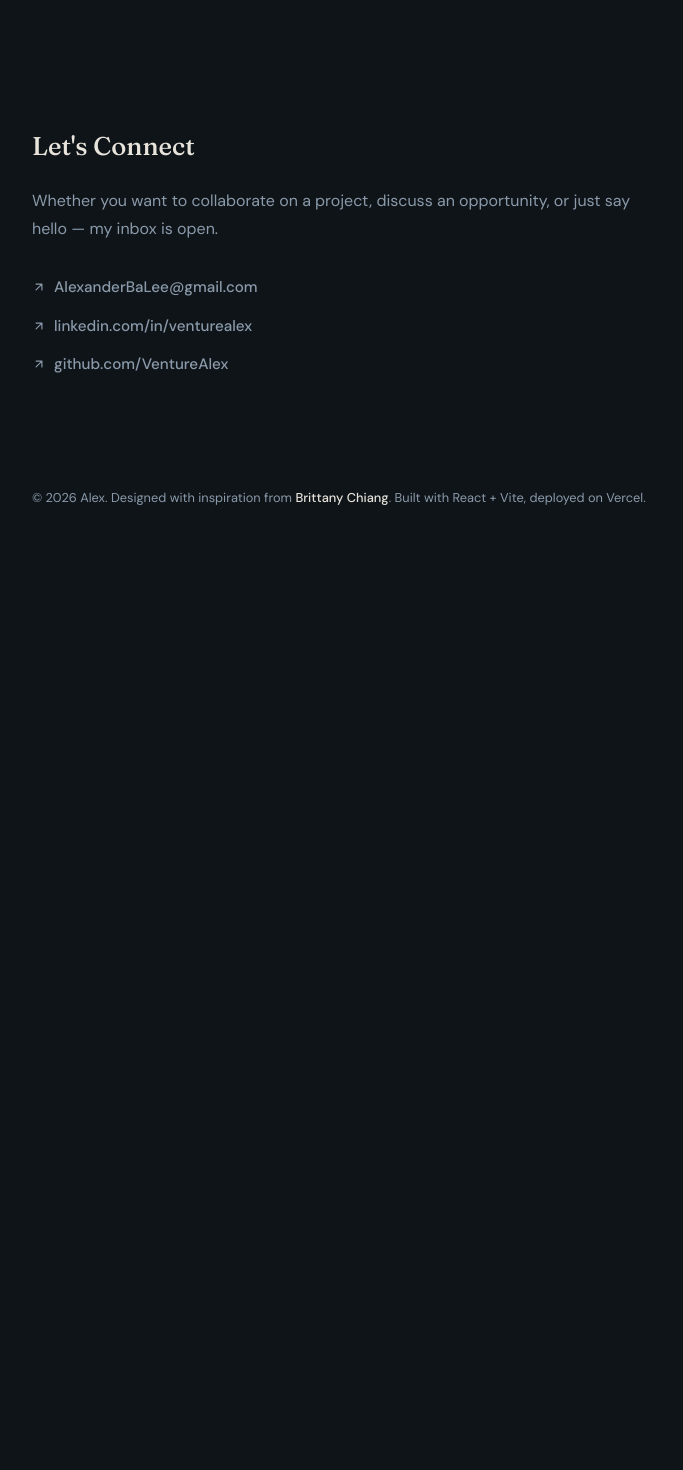
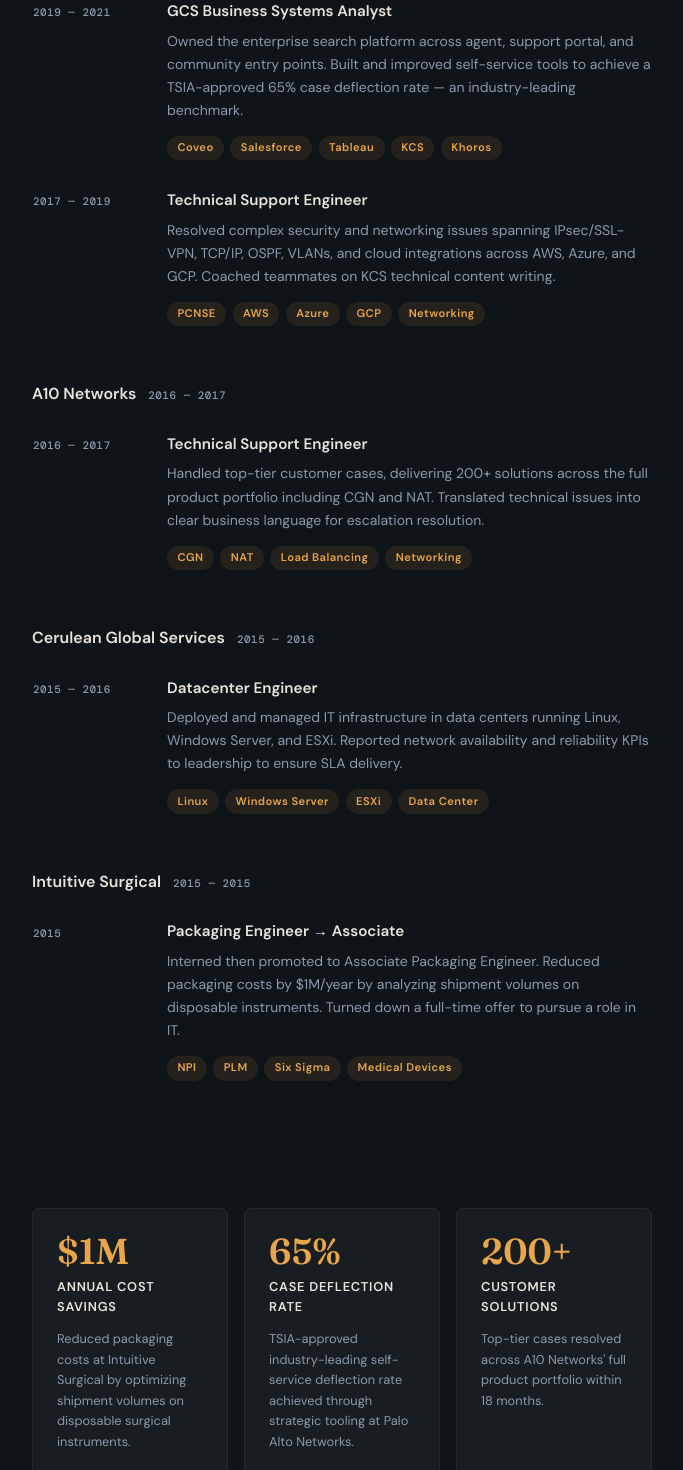
Before and after one commit to VentureAlex/portfolio, a React (Vite) app: page / in a window 1280 px wide. Shown: the part 1020-2490 px from the top of the page, without its empty margins (508-1191 px from the left). Before the commit the page ends 1665 px from the top, so only its background shows below. Built offline with nearby package versions, Linux system fonts and the light colour scheme.

Commit message:
Adding career experience

```diff
--- a/src/App.jsx
+++ b/src/App.jsx
@@ -1,13 +1,14 @@
 import { useState, useEffect } from 'react'
 import LeftPanel from './components/LeftPanel'
 import About from './components/About'
+import Experience from './components/Experience'
+import Wins from './components/Wins'
 import Projects from './components/Projects'
-import Contact from './components/Contact'
 import Footer from './components/Footer'
 import { site } from './data/site'
 import { projects } from './data/projects'
 
-const SECTION_IDS = ['about', 'projects', 'contact']
+const SECTION_IDS = ['about', 'experience', 'wins', 'projects']
 
 export default function App() {
   const [activeSection, setActiveSection] = useState('about')
@@ -42,9 +43,10 @@
         <LeftPanel site={site} activeSection={activeSection} />
         <main className="right-content">
           <About site={site} />
+          <Experience experience={site.experience} />
+          <Wins wins={site.wins} />
           <Projects projects={projects} />
-          <Contact links={site.links} />
-          <Footer name={site.name} />
+<Footer name={site.name} />
         </main>
       </div>
     </div>
--- a/src/components/Contact.jsx
+++ b/src/components/Contact.jsx
@@ -10,7 +10,7 @@
   return (
     <section id="contact" className="section">
       <p className="section__label" aria-hidden="true">Contact</p>
-      <h2 className="contact__heading">Let's Connect</h2>
+      <h2 className="contact__heading">Tech Stack</h2>
       <p className="body-text">
         Whether you want to collaborate on a project, discuss an opportunity, or just say hello — my inbox is open.
       </p>
--- /dev/null
+++ b/src/components/Experience.jsx
@@ -0,0 +1,52 @@
+function groupByCompany(experience) {
+  const groups = []
+  for (const job of experience) {
+    const last = groups[groups.length - 1]
+    if (last && last.company === job.company) {
+      last.roles.push(job)
+    } else {
+      groups.push({ company: job.company, roles: [job] })
+    }
+  }
+  return groups
+}
+
+export default function Experience({ experience }) {
+  const groups = groupByCompany(experience)
+
+  return (
+    <section id="experience" className="section">
+      <p className="section__label" aria-hidden="true">Experience</p>
+      <div className="exp-list">
+        {groups.map((group) => (
+          <div key={group.company} className="exp-group">
+            <div className="exp-group__header">
+              <span className="exp-group__company">{group.company}</span>
+              <span className="exp-group__span">
+                {group.roles[group.roles.length - 1].period.split(' — ')[0]}
+                {' — '}
+                {group.roles[0].period.split(' — ')[1] ?? group.roles[0].period.split(' — ')[0]}
+              </span>
+            </div>
+            <div className="exp-roles">
+              {group.roles.map((job, i) => (
+                <div key={i} className="exp-role">
+                  <span className="exp-role__period">{job.period}</span>
+                  <div className="exp-role__body">
+                    <h3 className="exp-role__title">{job.role}</h3>
+                    <p className="exp-card__desc">{job.description}</p>
+                    <ul className="exp-card__tags">
+                      {job.tags.map((tag) => (
+                        <li key={tag}>{tag}</li>
+                      ))}
+                    </ul>
+                  </div>
+                </div>
+              ))}
+            </div>
+          </div>
+        ))}
+      </div>
+    </section>
+  )
+}
--- a/src/components/Footer.jsx
+++ b/src/components/Footer.jsx
@@ -4,11 +4,7 @@
   return (
     <footer className="footer">
       <p>
-        © {year} {name}. Designed with inspiration from{' '}
-        <a href="https://brittanychiang.com" target="_blank" rel="noopener noreferrer">
-          Brittany Chiang
-        </a>
-        . Built with React + Vite, deployed on Vercel.
+        © {year} {name}. Built with React + Vite, deployed on Vercel.
       </p>
     </footer>
   )
--- a/src/components/LeftPanel.jsx
+++ b/src/components/LeftPanel.jsx
@@ -1,7 +1,8 @@
 const NAV = [
   { id: 'about', label: 'About' },
+  { id: 'experience', label: 'Experience' },
+  { id: 'wins', label: 'Highlights' },
   { id: 'projects', label: 'Projects' },
-  { id: 'contact', label: 'Contact' },
 ]
 
 function GitHubIcon() {
@@ -36,7 +37,7 @@
         <a href="#" className="left-panel__name-link">
           <h1 className="left-panel__name">{site.name}</h1>
         </a>
-        <p className="left-panel__title">{site.title}</p>
+        <p className="left-panel__title">{site.headline}</p>
         <p className="left-panel__bio">{site.shortBio}</p>
       </div>
 
--- /dev/null
+++ b/src/components/Wins.jsx
@@ -0,0 +1,16 @@
+export default function Wins({ wins }) {
+  return (
+    <section id="wins" className="section">
+      <p className="section__label" aria-hidden="true">Highlights</p>
+      <div className="wins-grid">
+        {wins.map((win, i) => (
+          <div key={i} className="win-card">
+            <span className="win-card__metric">{win.metric}</span>
+            <span className="win-card__label">{win.label}</span>
+            <p className="win-card__desc">{win.description}</p>
+          </div>
+        ))}
+      </div>
+    </section>
+  )
+}
--- a/src/data/site.js
+++ b/src/data/site.js
@@ -1,8 +1,84 @@
 export const site = {
-  name: 'Alex',
-  headline: 'IT Systems Engineer, Technical Solutions Engineer, System Administrator, Network Engineer, and above all, a lifelong learner.',
+  name: 'Alex Lee',
+  headline: 'Systems Engineer',
+  shortBio: 'I build innovative solutions to drive business value for customers.',
   whoIAm:
     `I am currently a systems engineer with an expertise in integrating SaaS applications together for Go to Market teams Customer Success. I have 10+ years experience delivering high-impact projects across M&A, AI/search platforms, enterprise systems, and digital transformation. Background spans IT infrastructure, networking, data centers, and even Medical Device manufacturing. I am passionate about learning and sharing knowledge, and I am always looking for new opportunities to grow and make an impact.\n\nI have worked at companies such as Palo Alto Networks, A10 Networks, and Intuitive (formerly Intuitive Surgical)`,
+  experience: [
+    {
+      period: '2024 — Present',
+      role: 'Senior Staff IT Systems Engineer',
+      company: 'Palo Alto Networks',
+      description: 'Architecting and integrating enterprise SaaS systems for Go-to-Market and Customer Success teams. Advising on GCP BigQuery dataset design and defining data requirements for Gainsight ingestion from Salesforce, Docebo, Pendo, and product telemetry pipelines.',
+      tags: ['GCP', 'BigQuery', 'Gainsight', 'Salesforce', 'Pendo'],
+    },
+    {
+      period: '2023 — 2024',
+      role: 'Staff IT Admin',
+      company: 'Palo Alto Networks',
+      description: 'Managed enterprise IT administration across systems, tooling, and cross-functional initiatives. Promoted to Senior Staff IT Systems Engineer after demonstrating impact in systems integration and platform strategy.',
+      tags: ['IT Administration', 'Enterprise Systems', 'SaaS'],
+    },
+    {
+      period: '2021 — 2023',
+      role: 'Project Consultant',
+      company: 'Palo Alto Networks',
+      description: 'Promoted from Business Systems Analyst to lead high-impact transformation projects across M&A, AI/search platforms, and digital self-service. Awarded FY20 Q4 Outstanding Performer for project managing a multi-interface search upgrade.',
+      tags: ['Project Management', 'M&A', 'Coveo', 'Jira', 'Confluence'],
+    },
+    {
+      period: '2019 — 2021',
+      role: 'GCS Business Systems Analyst',
+      company: 'Palo Alto Networks',
+      description: 'Owned the enterprise search platform across agent, support portal, and community entry points. Built and improved self-service tools to achieve a TSIA-approved 65% case deflection rate — an industry-leading benchmark.',
+      tags: ['Coveo', 'Salesforce', 'Tableau', 'KCS', 'Khoros'],
+    },
+    {
+      period: '2017 — 2019',
+      role: 'Technical Support Engineer',
+      company: 'Palo Alto Networks',
+      description: 'Resolved complex security and networking issues spanning IPsec/SSL-VPN, TCP/IP, OSPF, VLANs, and cloud integrations across AWS, Azure, and GCP. Coached teammates on KCS technical content writing.',
+      tags: ['PCNSE', 'AWS', 'Azure', 'GCP', 'Networking'],
+    },
+    {
+      period: '2016 — 2017',
+      role: 'Technical Support Engineer',
+      company: 'A10 Networks',
+      description: `Handled top-tier customer cases, delivering 200+ solutions across the full product portfolio including CGN and NAT. Translated technical issues into clear business language for escalation resolution.`,
+      tags: ['CGN', 'NAT', 'Load Balancing', 'Networking'],
+    },
+    {
+      period: '2015 — 2016',
+      role: 'Datacenter Engineer',
+      company: 'Cerulean Global Services',
+      description: 'Deployed and managed IT infrastructure in data centers running Linux, Windows Server, and ESXi. Reported network availability and reliability KPIs to leadership to ensure SLA delivery.',
+      tags: ['Linux', 'Windows Server', 'ESXi', 'Data Center'],
+    },
+    {
+      period: '2015',
+      role: 'Packaging Engineer → Associate',
+      company: 'Intuitive Surgical',
+      description: 'Interned then promoted to Associate Packaging Engineer. Reduced packaging costs by $1M/year by analyzing shipment volumes on disposable instruments. Turned down a full-time offer to pursue a role in IT.',
+      tags: ['NPI', 'PLM', 'Six Sigma', 'Medical Devices'],
+    },
+  ],
+  wins: [
+    {
+      metric: '$1M',
+      label: 'Annual cost savings',
+      description: 'Reduced packaging costs at Intuitive Surgical by optimizing shipment volumes on disposable surgical instruments.',
+    },
+    {
+      metric: '65%',
+      label: 'Case deflection rate',
+      description: 'TSIA-approved industry-leading self-service deflection rate achieved through strategic tooling at Palo Alto Networks.',
+    },
+    {
+      metric: '200+',
+      label: 'Customer solutions',
+      description: `Top-tier cases resolved across A10 Networks' full product portfolio within 18 months.`,
+    },
+  ],
   links: {
     github: 'https://github.com/VentureAlex',
     linkedin: 'https://www.linkedin.com/in/venturealex/',
--- a/src/index.css
+++ b/src/index.css
@@ -380,6 +380,148 @@
   color: var(--accent);
 }
 
+/* ── Experience ───────────────────────────────────────── */
+.exp-list {
+  display: flex;
+  flex-direction: column;
+  gap: 2.5rem;
+}
+
+.exp-group__header {
+  display: flex;
+  align-items: baseline;
+  gap: 0.75rem;
+  margin-bottom: 0.75rem;
+}
+
+.exp-group__company {
+  font-size: 1rem;
+  font-weight: 700;
+  color: var(--text);
+}
+
+.exp-group__span {
+  font-family: var(--font-mono);
+  font-size: 0.68rem;
+  font-weight: 500;
+  letter-spacing: 0.05em;
+  color: var(--text-muted);
+  text-transform: uppercase;
+}
+
+.exp-roles {
+  display: flex;
+  flex-direction: column;
+  margin: 0 -1.25rem;
+}
+
+.exp-role {
+  display: grid;
+  grid-template-columns: 110px 1fr;
+  gap: 1.5rem;
+  padding: 0.875rem 1.25rem;
+  border-radius: 8px;
+  border: 1px solid transparent;
+  transition: background 0.2s ease, border-color 0.2s ease;
+}
+
+.exp-role:hover {
+  background: var(--bg-card);
+  border-color: rgba(255, 255, 255, 0.06);
+}
+
+.exp-role__period {
+  padding-top: 0.2rem;
+  font-family: var(--font-mono);
+  font-size: 0.68rem;
+  font-weight: 500;
+  letter-spacing: 0.05em;
+  color: var(--text-muted);
+  text-transform: uppercase;
+  line-height: 1.6;
+  white-space: nowrap;
+}
+
+.exp-role__body {
+  min-width: 0;
+}
+
+.exp-role__title {
+  margin: 0 0 0.5rem;
+  font-size: 0.95rem;
+  font-weight: 600;
+  color: var(--text);
+  line-height: 1.35;
+}
+
+.exp-card__desc {
+  margin: 0 0 0.875rem;
+  font-size: 0.875rem;
+  color: var(--text-muted);
+  line-height: 1.65;
+}
+
+.exp-card__tags {
+  margin: 0;
+  padding: 0;
+  list-style: none;
+  display: flex;
+  flex-wrap: wrap;
+  gap: 0.4rem;
+}
+
+.exp-card__tags li {
+  font-size: 0.7rem;
+  font-weight: 600;
+  letter-spacing: 0.04em;
+  color: var(--accent);
+  background: rgba(232, 165, 75, 0.1);
+  padding: 0.2rem 0.65rem;
+  border-radius: 999px;
+  line-height: 1.6;
+}
+
+/* ── Wins / Highlights ────────────────────────────────── */
+.wins-grid {
+  display: grid;
+  grid-template-columns: repeat(3, 1fr);
+  gap: 1rem;
+}
+
+.win-card {
+  padding: 1.5rem;
+  border-radius: 8px;
+  background: var(--bg-card);
+  border: 1px solid rgba(255, 255, 255, 0.06);
+  display: flex;
+  flex-direction: column;
+  gap: 0.25rem;
+}
+
+.win-card__metric {
+  font-family: var(--font-display);
+  font-size: 2.25rem;
+  font-weight: 600;
+  color: var(--accent);
+  line-height: 1;
+}
+
+.win-card__label {
+  font-size: 0.8rem;
+  font-weight: 700;
+  letter-spacing: 0.06em;
+  text-transform: uppercase;
+  color: var(--text);
+  margin-top: 0.25rem;
+}
+
+.win-card__desc {
+  margin: 0.5rem 0 0;
+  font-size: 0.8rem;
+  color: var(--text-muted);
+  line-height: 1.6;
+}
+
 /* ── Footer ───────────────────────────────────────────── */
 .footer {
   padding: 0 0 3rem;
@@ -455,6 +597,15 @@
     margin-bottom: 4rem;
   }
 
+  .wins-grid {
+    grid-template-columns: 1fr;
+  }
+
+  .exp-role {
+    grid-template-columns: 1fr;
+    gap: 0.25rem;
+  }
+
   .project-list {
     margin: 0;
   }
```
